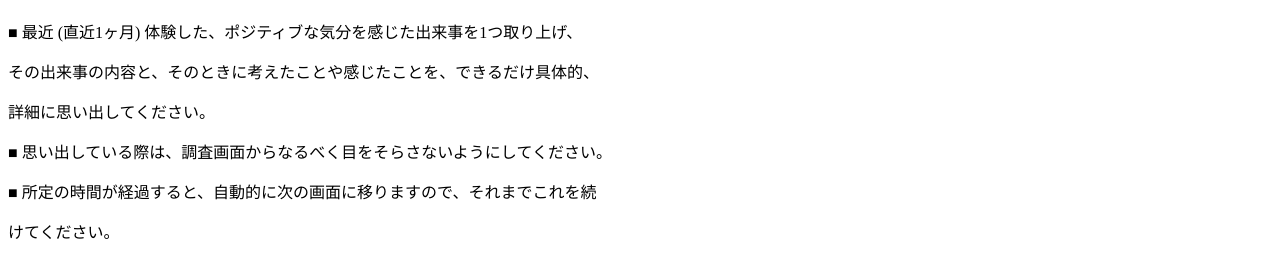
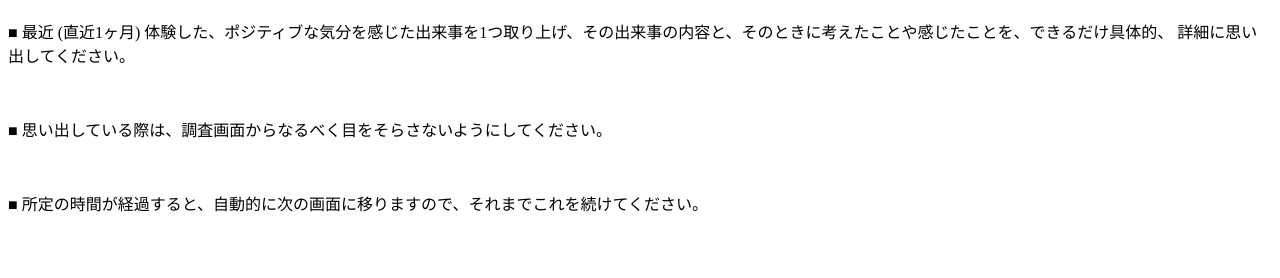
Before and after one commit to koga89/instructions2, a plain HTML site: page index.html in a window 1280 px wide. Shown: the part 70-348 px from the top of the page. Drawn offline with Linux system fonts and the light colour scheme.

Commit message:
Update index.html

```diff
--- a/index.html
+++ b/index.html
@@ -6,13 +6,8 @@
   </head>
   <body onload=setTimeout("location.href='https://koga89.github.io/instructions/'",300000)>
     <h1 class="title">指示文</h1>
-    <p>■ 最近 (直近1ヶ月) 体験した、ポジティブな気分を感じた出来事を1つ取り上げ、</p>
-    <p>  その出来事の内容と、そのときに考えたことや感じたことを、できるだけ具体的、</P>
-    <P>  詳細に思い出してください。
-    <p> </p>
-    <p>■ 思い出している際は、調査画面からなるべく目をそらさないようにしてください。 </p>
-    <p> </p>
-    <p>■ 所定の時間が経過すると、自動的に次の画面に移りますので、それまでこれを続</p>
-    <p>  けてください。</p>
+    <p>■ 最近 (直近1ヶ月) 体験した、ポジティブな気分を感じた出来事を1つ取り上げ、その出来事の内容と、そのときに考えたことや感じたことを、できるだけ具体的、 詳細に思い出してください。</p><br>
+    <p>■ 思い出している際は、調査画面からなるべく目をそらさないようにしてください。 </p><br>
+    <p>■ 所定の時間が経過すると、自動的に次の画面に移りますので、それまでこれを続けてください。</p><br>
   </body>
 </html>
```
